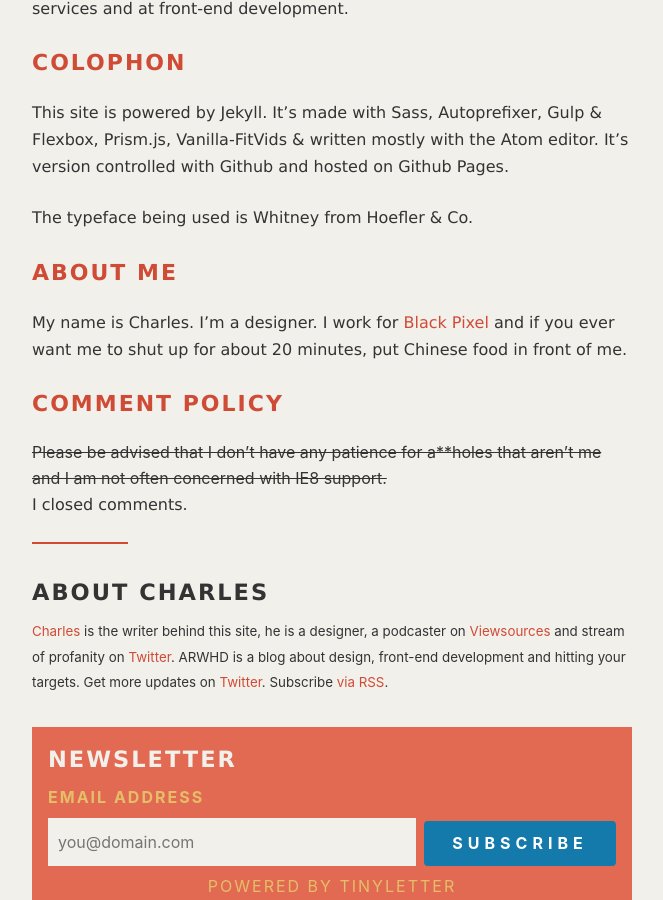
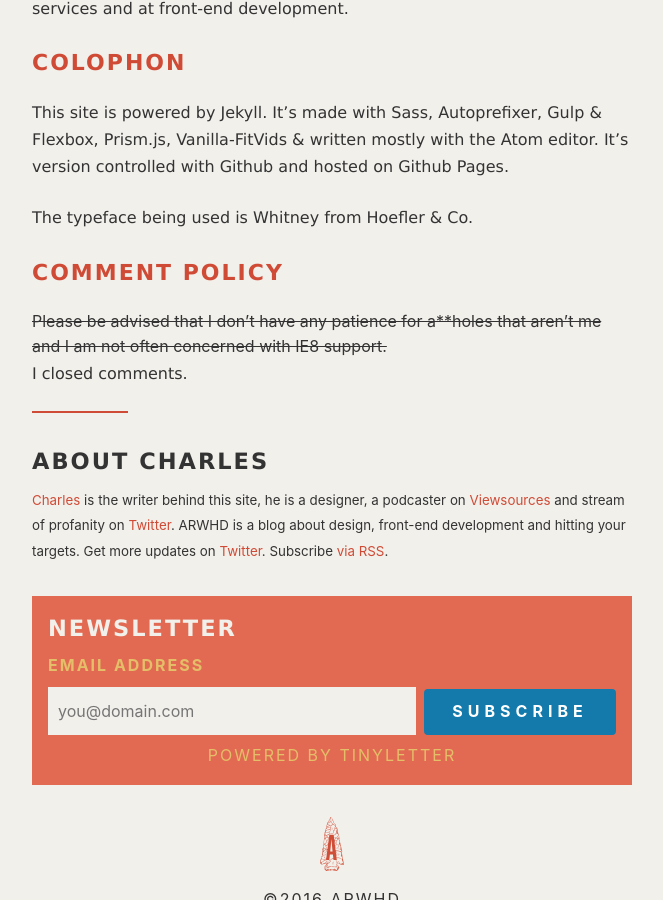
Before and after one commit to charlespeters/ARWHD, a Jekyll site: the page built from about.md, in a window 1280 px wide and 900 px high, scrolled down 845 px. Shown: the whole window, without its empty margins (308-971 px from the left). Built offline with Jekyll 4.4.1, drawn with Linux system fonts in a browser that asks for light colours; some web fonts are replaced.

Commit message:
updating about

```diff
--- a/about.md
+++ b/about.md
@@ -25,9 +25,5 @@
 
 The typeface being used is Whitney from Hoefler & Co.
 
-### About Me
-
-My name is Charles. I’m a designer. I work for [Black Pixel](https://blackpixel.com/) and if you ever want me to shut up for about 20 minutes, put Chinese food in front of me.
-
 ### Comment Policy
 <s>Please be advised that I don’t have any patience for a**holes that aren’t me and I am not often concerned with IE8 support.</s> I closed comments.
```
